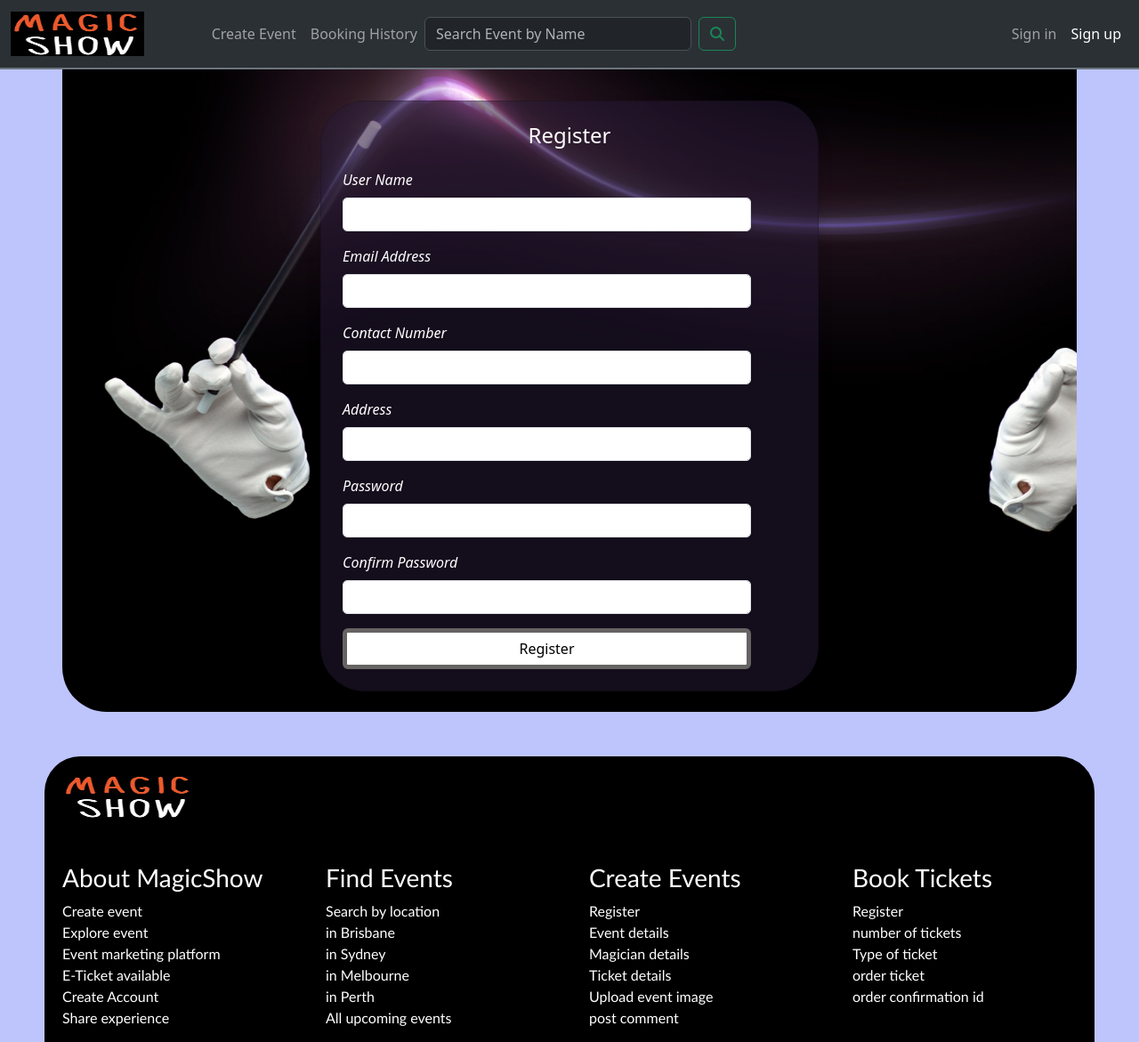
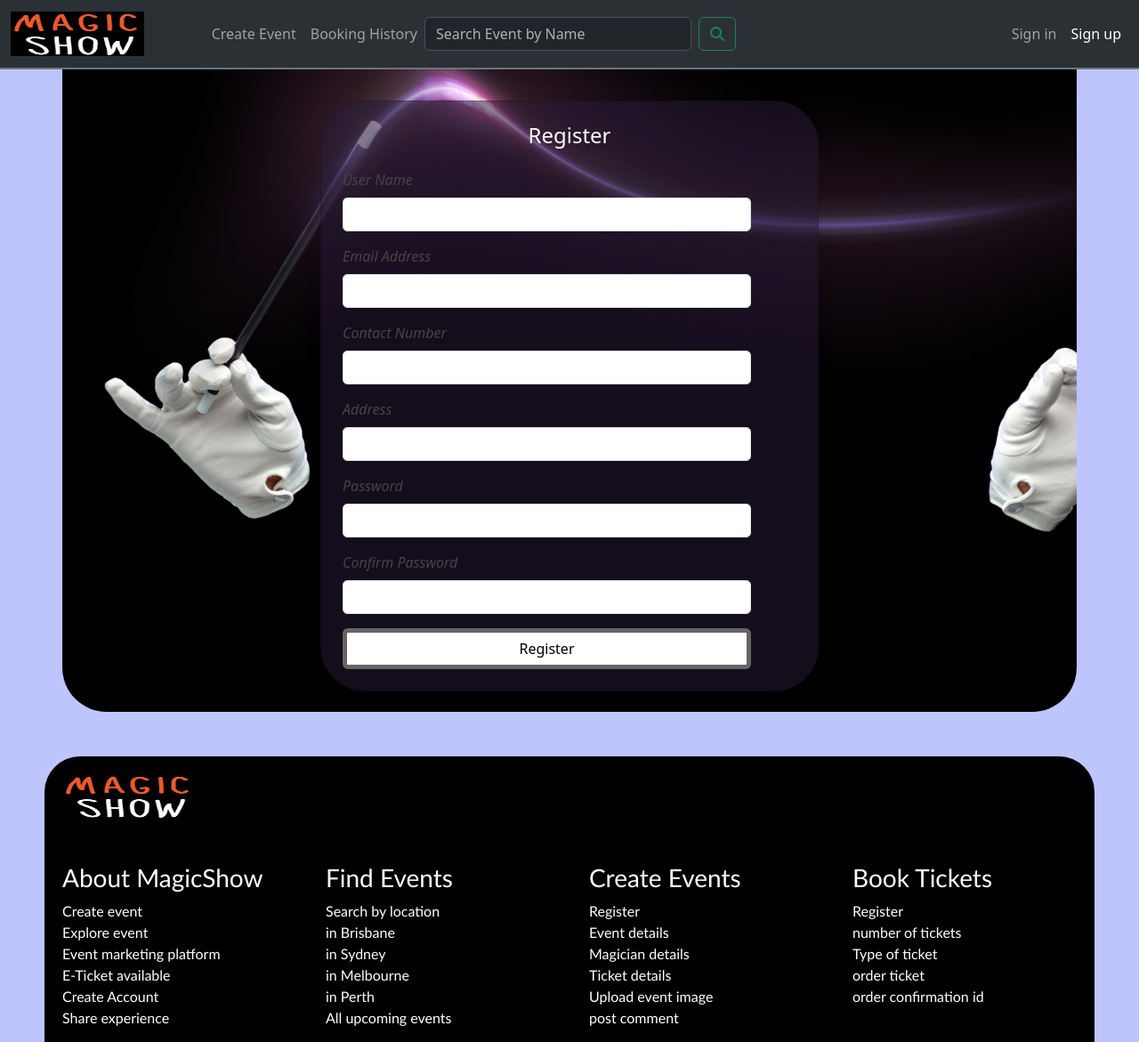
Before and after one commit to mehakchahal123/a3_group22, a Flask app: page /register in a window 1280 px wide. Shown: the top 1171 px of the page at 89% size. Run offline with Flask 3, Linux system fonts and the light colour scheme; some libraries are stand-ins or nearby versions.

Commit message:
dynamic website is created

```diff
--- a/a3_starter_code/a3_starter_code-main/projectfile/website/static/style.css
+++ b/a3_starter_code/a3_starter_code-main/projectfile/website/static/style.css
@@ -502,7 +502,11 @@ span{
   background-color: rgba(38, 26, 54, 0.53);
   border-radius: 10px;
   border-radius:50px;
-  color:white;
+  color:rgb(255, 254, 254);
+}
+
+.in-form{
+  color:rgb(69, 69, 69);
 }
 
 #userform-card .form-control {
--- a/a3_starter_code/a3_starter_code-main/projectfile/website/templates/user.html
+++ b/a3_starter_code/a3_starter_code-main/projectfile/website/templates/user.html
@@ -6,7 +6,7 @@
     <div class="col-md-6">
         <div class="card shadow p-4" id="userform-card">
             <h4 class="text-center mb-4">{{ heading }}</h4>
-            {{ render_form(form)  }}
+            {{ render_form(form,extra_classes="in-form")  }}
             {% if heading|lower == 'login' %}
             <p class="text-center mt-3">New user? <a id="loginlink" href="{{ url_for('auth.register') }}">Click here to register</a>.</p>
             {% endif %}
```
Also changed, not shown: a3_starter_code/a3_starter_code-main/projectfile/instance/sitedata.sqlite.
